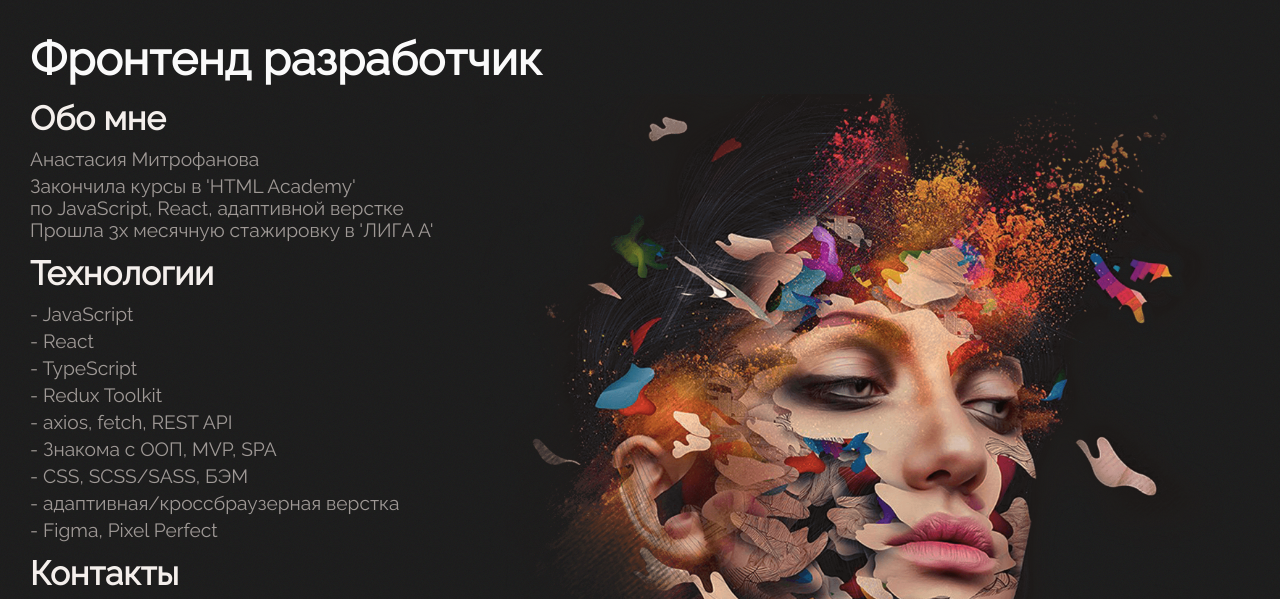
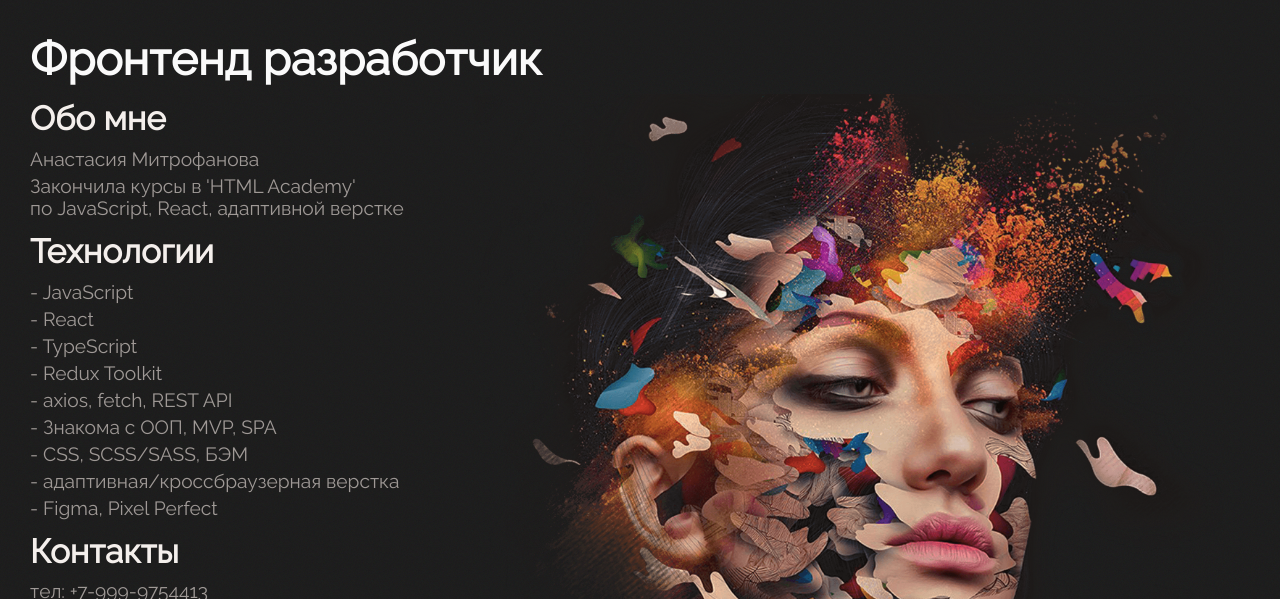
Before and after one commit to Mitrofanna/creative_scroll, a plain HTML site: page index.html in a window 1280 px wide. Shown: the top 599 px of the page. Drawn offline with Linux system fonts and the light colour scheme.

Commit message:
правки

```diff
--- a/index.html
+++ b/index.html
@@ -23,7 +23,6 @@
             <li class="promo__item">
               Закончила курсы в 'HTML Academy'<br />
               по JavaScript, React, адаптивной верстке<br />
-              Прошла 3х месячную стажировку в 'ЛИГА А'
             </li>
           </ul>
           <h2 class="promo__about text-block__animation text-block__title">Технологии</h2>
```
